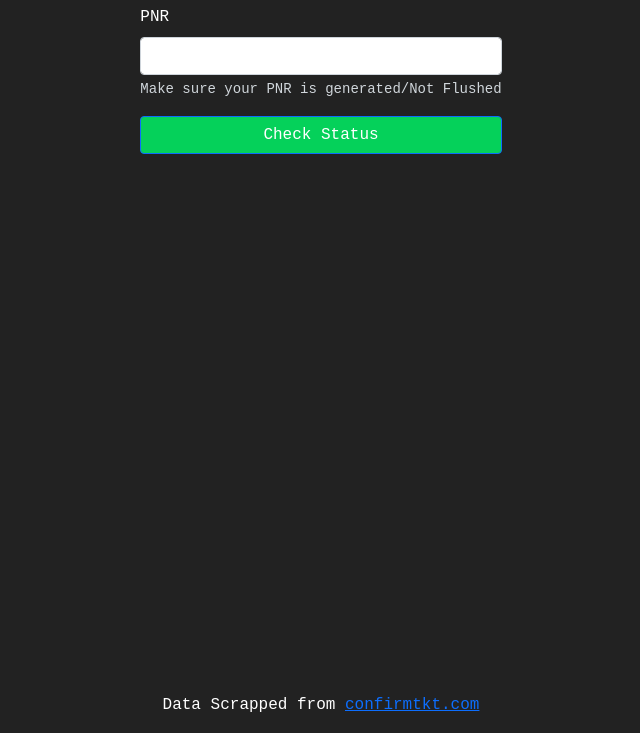
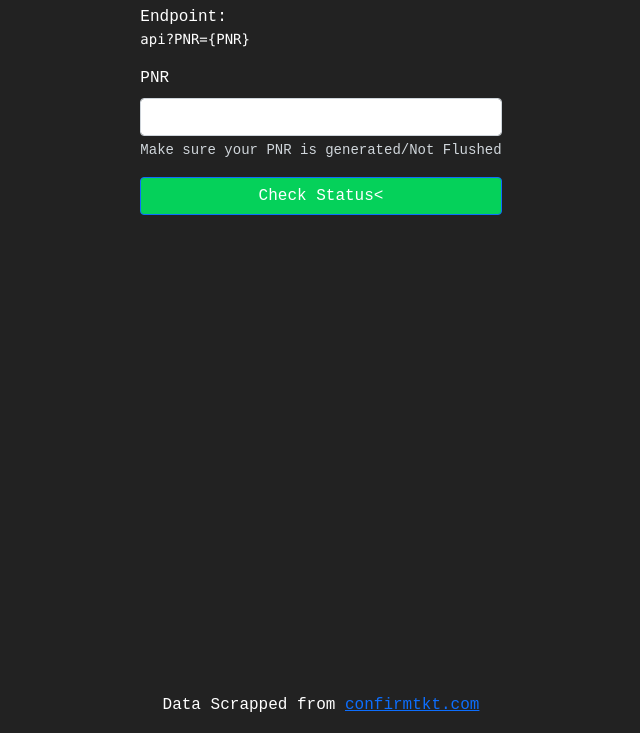
Before and after one commit to krutikkkkkkkkk/pnrStatus-API, a website: page index.html in a window 1280 px wide. Shown: the part 67-800 px from the top of the page, without its empty margins (319-959 px from the left). Drawn offline with nearby package versions, Linux system fonts and the light colour scheme.

Commit message:
Add files via upload

```diff
--- a/index.html
+++ b/index.html
@@ -7,57 +7,28 @@
     <title>PNR Status</title>
     <link href="https://cdn.jsdelivr.net/npm/bootstrap@5.0.2/dist/css/bootstrap.min.css" rel="stylesheet" integrity="sha384-EVSTQN3/azprG1Anm3QDgpJLIm9Nao0Yz1ztcQTwFspd3yD65VohhpuuCOmLASjC" crossorigin="anonymous">
     <style>
-        body{
-            display: flex;
-            justify-content: center;
-            align-items: center;
-            background-color: #222;
-            color: #fff;
-            padding-top: 1rem;
-            flex-direction: column;
-            font-family: monospace;
-        }
-        h1{
-            color: #05d15a;
-        }
-        .btn-primary {
-            background-color: #05d15a!important;
-        }
-        footer{
-            margin-top: 2rem;
-            position: absolute;
-            bottom: 0;
-        }
-
-        form{
-            display: flex;
-            flex-direction: column;
-        }
-        .form-text {
-            color: #d0d6db;
-        }
+body{display: flex;justify-content: center; align-items: center; background-color: #222;color: #fff;padding-top: 1rem;   flex-direction: column; font-family: monospace;}
+h1{color: #05d15a;}
+footer{margin-top: 2rem;position: absolute;bottom: 0;}
+form{display: flex;flex-direction: column;}
+.form-text { color: #d0d6db;}
+.btn-primary{ background-color: #05d15a!important;}
     </style>
 </head>
 <body>
-
-    <h1>
-        PNR Status
-    </h1>
-
-    <form>
+<h1>PNR Status</h1>
+    <form action="/api" method="GET">
+        <label for="endpoint">Endpoint: <pre>api?PNR={PNR}</pre></label>
         <div class="mb-3">
           <label for="PNR" class="form-label">PNR</label>
-          <input type="text" class="form-control" id="pnrNo" aria-describedby="PNR-status">
+          <input type="text" class="form-control" id="PNR" name="PNR">
           <div class="form-text">Make sure your PNR is generated/Not Flushed</div>
         </div>
 
-        <button type="submit" class="btn btn-primary" onsubmit="getData()">Check Status</button>
+        <input type="submit" class="btn btn-primary" value="Check Status<">
       </form>
-
       <footer>
           <p>Data Scrapped from <a href="https://confirmtkt.com/">confirmtkt.com</a></p>
       </footer>
-
-
 </body>
 </html>
--- a/package.json
+++ b/package.json
@@ -6,7 +6,7 @@
   "main": "index.mjs",
   "scripts": {
     "test": "echo \"Error: no test specified\" && exit 1",
-    "start": "node --experimental-modules main.mjs "
+    "start": "node main.mjs "
   },
   "keywords": [],
   "author": "",
```
Also changed, not shown: main.mjs (+7 -11 lines).
